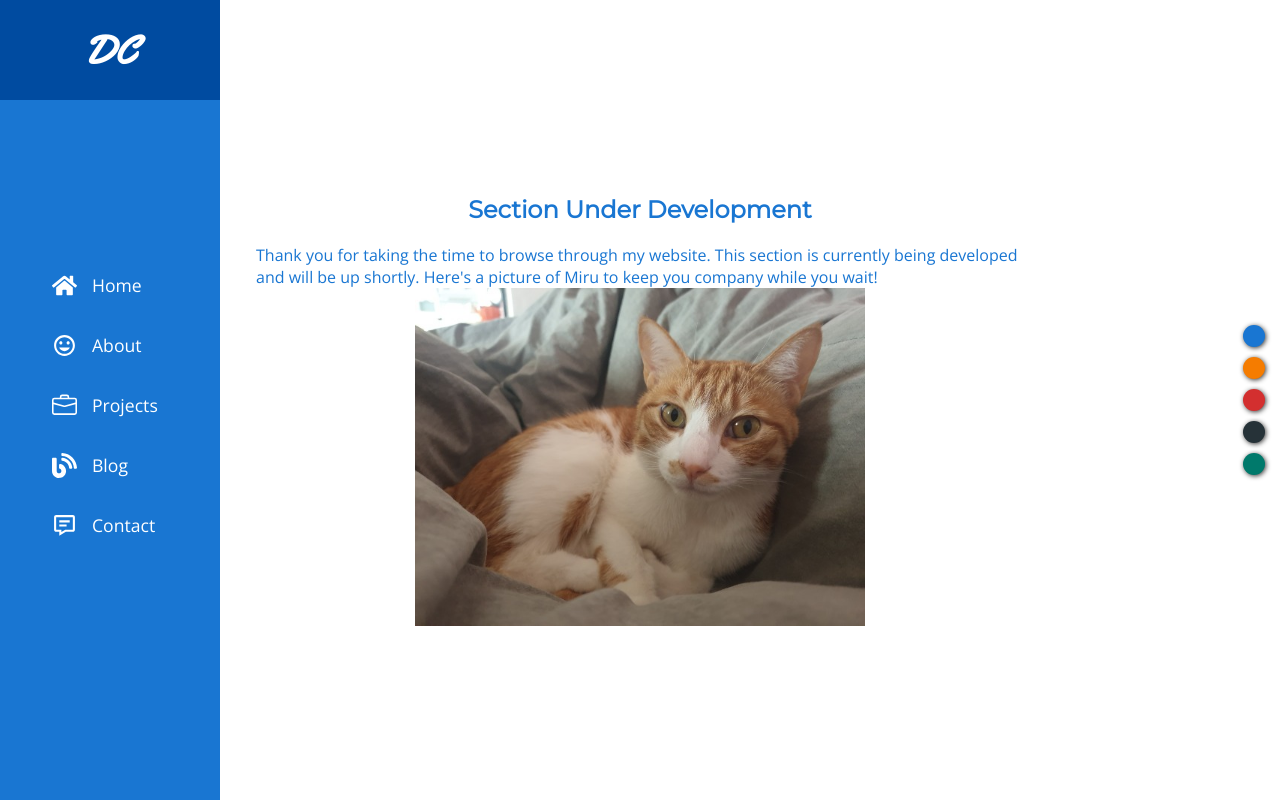
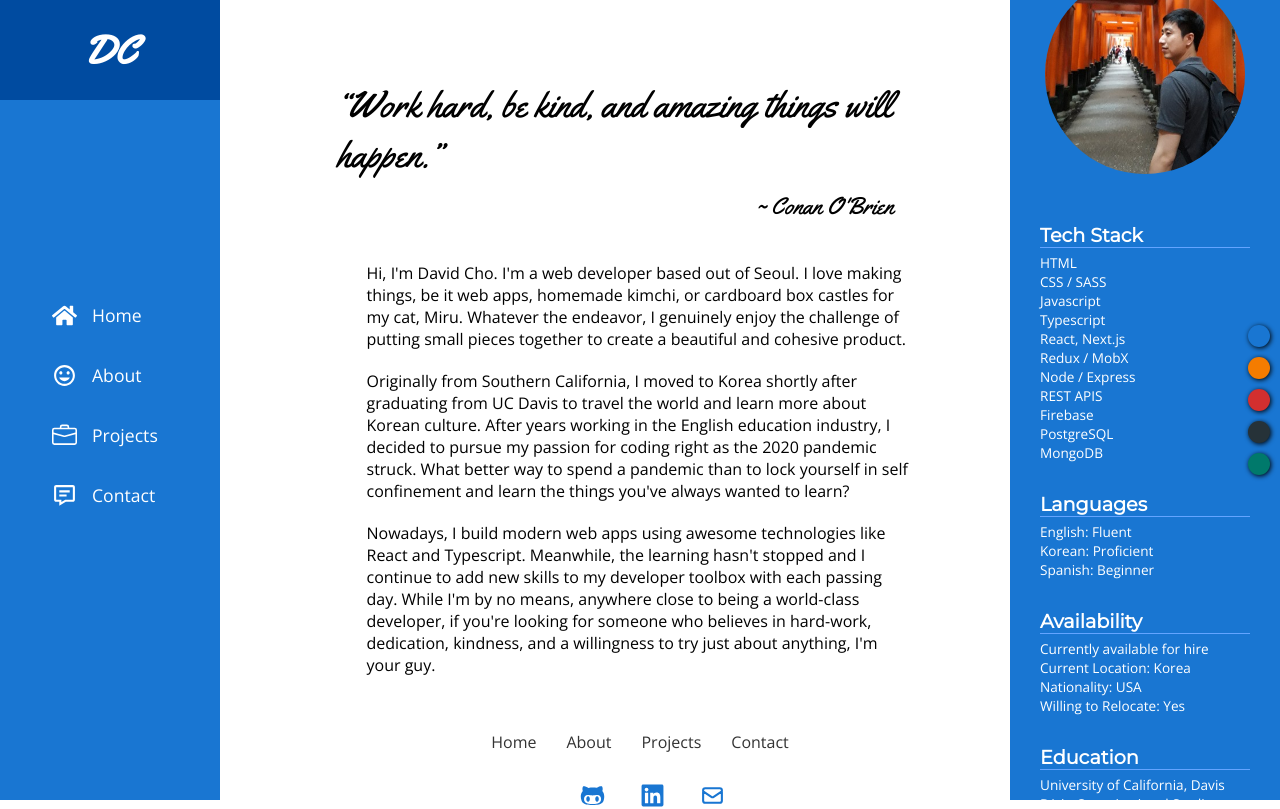
Before and after one commit to hoopslam/portfoliov2, a Next.js app: page /about in a window 1280 px wide. Shown: the top 809 px of the page. Built offline with nearby package versions, Linux system fonts and the light colour scheme.

Commit message:
added about section

```diff
--- a/components/Home/HomeContact.jsx
+++ b/components/Home/HomeContact.jsx
@@ -9,11 +9,11 @@ const HomeContact = () => {
         <Fade>
           <h1>Want to reach me?</h1>
         </Fade>
-        <Fade delay={500}>
+        <Fade>
           <p>Send me a message and I&apos;ll get back to you ASAP!</p>
         </Fade>
       </div>
-      <Fade delay={1200}>
+      <Fade fraction={.5}>
         <ContactForm />
       </Fade>
     </Container>
--- a/components/layout/Footer.jsx
+++ b/components/layout/Footer.jsx
@@ -15,12 +15,11 @@ const Footer = () => {
 				<Link href='/projects'>
 					<a>Projects</a>
 				</Link>
-				<Link href='/blog/'>
-					<a>Blog</a>
+				<Link href='/contact'>
+					<a>Contact</a>
 				</Link>
 			</LinksContainer>
 			<SocialLinks />
-			<p>Powered by coffee ☕</p>
 			<p>&#169; David Cho 2021 All rights reserved</p>
 		</FooterContainer>
 	);
@@ -40,6 +39,7 @@ const FooterContainer = styled.footer`
 	p {
 		margin: 5px;
 		padding: 5px;
+		font-family: "Yellowtail", cursive;
 	}
 
 `;
@@ -61,7 +61,7 @@ const LinksContainer = styled.nav`
 		}
 	}
 
-	@media screen and (max-width: 540px) {
+	@media screen and (max-width: 350px) {
 		display: block;
 		a {
 			padding: 8px 15px;
--- a/components/layout/Layout.jsx
+++ b/components/layout/Layout.jsx
@@ -33,6 +33,10 @@ const LayoutContainer = styled.div`
 
 const Main = styled.main`
 	width: 100%;
-	max-width: 768px;
+	max-width: 767px;
 	flex-grow: 1;
+
+	@media screen and (max-width: 990px) {
+		max-width: none;
+	}
 `;
--- a/components/layout/Navbar.jsx
+++ b/components/layout/Navbar.jsx
@@ -18,58 +18,66 @@ const Navbar = ({ themeHandler }) => {
     <>
       <NavbarContainer className={`${active ? "active" : ""}`}>
         <Logo>DC</Logo>
-        <ul>
-          <li>
+        <MenuList>
           <Link href="/" passHref>
-              <a onClick={menuToggler} >
-                <div className="centeredIcon"  aria-label="Home Link" >
-                  <FaHome className="icon" size={25} alt="Home Icon"/>
+            <a onClick={menuToggler}>
+              <ListItem>
+                <div className="centeredIcon" aria-label="Home Link">
+                  <FaHome className="icon" size={25} alt="Home Icon" />
                   <span>Home</span>
                 </div>
+              </ListItem>
             </a>
           </Link>
-          </li>
-          <li>
+
           <Link href="/about" passHref>
             <a onClick={menuToggler}>
-                <div className="centeredIcon"  aria-label="About Link">
-                  <MdTagFaces className="icon" size={25} alt="About Icon"/>
+              <ListItem>
+                <div className="centeredIcon" aria-label="About Link">
+                  <MdTagFaces className="icon" size={25} alt="About Icon" />
                   <span>About</span>
                 </div>
+              </ListItem>
             </a>
           </Link>
-          </li>
-          <li>
-            <Link href="/projects">
+
+          <Link href="/projects" passHref>
             <a onClick={menuToggler}>
-                <div className="centeredIcon"  aria-label="Projects Link">
-                  <BsBriefcase className="icon" size={25} alt="Projects Icon"/>
+              <ListItem>
+                <div className="centeredIcon" aria-label="Projects Link">
+                  <BsBriefcase className="icon" size={25} alt="Projects Icon" />
                   <span>Projects</span>
                 </div>
+              </ListItem>
             </a>
           </Link>
-          </li>
-          <li>
-            <Link href="/blog/">
+
+          {/* <Link href="/blog/" passHref>
             <a onClick={menuToggler}>
-                <div className="centeredIcon"  aria-label="Blog Link">
-                  <FaBlog className="icon" size={25} alt="Blog Icon"/>
+              <ListItem>
+                <div className="centeredIcon" aria-label="Blog Link">
+                  <FaBlog className="icon" size={25} alt="Blog Icon" />
                   <span>Blog</span>
                 </div>
+              </ListItem>
+            </a>
+          </Link> */}
+
+          <Link href="/contact" passHref>
+            <a onClick={menuToggler}>
+              <ListItem>
+                <div className="centeredIcon" aria-label="Contact Link">
+                  <BiMessageDetail
+                    className="icon"
+                    size={25}
+                    alt="Contact Icon"
+                  />
+                  <span>Contact</span>
+                </div>
+              </ListItem>
             </a>
           </Link>
-          </li>
-          <li>
-            <Link href="/contact">
-              <a onClick={menuToggler}>
-                <div className="centeredIcon" aria-label="Contact Link">
-                  <BiMessageDetail className="icon" size={25} alt="Contact Icon"/>
-                  <span>Contact</span>
-                </div>
-              </a>
-            </Link>
-          </li>
-        </ul>
+        </MenuList>
       </NavbarContainer>
       <Hamburger onClick={menuToggler} aria-label="hamburger menu">
         <div className={`bar top ${active ? "active" : ""}`}></div>
@@ -130,17 +138,6 @@ const NavbarContainer = styled.nav`
     opacity: 1;
   }
 
-  ul {
-    width: 80%;
-    text-align: center;
-  }
-
-  li {
-    height: 50px;
-    border-radius: 12px;
-    margin-top: 10px;
-  }
-
   .centeredIcon {
     display: flex;
     align-items: center;
@@ -148,12 +145,7 @@ const NavbarContainer = styled.nav`
     top: 50%;
   }
 
-  li:hover {
-    cursor: pointer;
-    background-color: ${({ theme }) => theme.light};
-  }
-
-  @media screen and (max-width: 768px) {
+  @media screen and (max-width: 990px) {
     width: 100%;
     max-width: 220px;
     left: -100%;
@@ -168,6 +160,21 @@ const NavbarContainer = styled.nav`
       left: 0;
     }
   }
+`;
+
+const ListItem = styled.div`
+  height: 50px;
+  border-radius: 12px;
+  margin-top: 10px;
+  :hover {
+    cursor: pointer;
+    background-color: ${({ theme }) => theme.light};
+  }
+`;
+
+const MenuList = styled.div`
+  width: 80%;
+  text-align: center;
 `;
 
 const Logo = styled.div`
@@ -221,7 +228,7 @@ const Hamburger = styled.button`
     transform: rotate(135deg) translate(-6px, 6px);
   }
 
-  @media screen and (max-width: 768px) {
+  @media screen and (max-width: 990px) {
     display: block;
   }
 `;
@@ -229,7 +236,7 @@ const Hamburger = styled.button`
 const ColorPicker = styled.div`
   position: fixed;
   top: 50%;
-  right: 10px;
+  right: 5px;
   transform: translate(0, -50%);
   display: flex;
   flex-direction: column;
@@ -243,7 +250,7 @@ const ColorPicker = styled.div`
     width: 22px;
     height: 22px;
     border: none;
-    box-shadow: 1px 1px 5px #333;
+    box-shadow: 1px 1px 5px #000;
     border-radius: 50%;
     transition: all 0.2s;
 
--- a/pages/about.jsx
+++ b/pages/about.jsx
@@ -1,29 +1,187 @@
 import styled from "styled-components";
-import Construction from "../components/ui/Construction";
 
 const about = () => {
-    return (
-        // <AboutContainer>
-        //     <h1>About Me</h1>
-        // </AboutContainer>
-        <div>
-            <Construction />
-        </div>
-    )
-}
+  return (
+    <AboutContainer>
+      <About>
+        <Quote>
+          <q>Work hard, be kind, and amazing things will happen.</q>
+          <p>~ Conan O&apos;Brien</p>
+        </Quote>
 
-export default about
+        <p>
+          Hi, I&apos;m David Cho. I&apos;m a web developer based out of
+          Seoul. I love making things, be it web apps, homemade kimchi, or
+          cardboard box castles for my cat, Miru. Whatever the endeavor, I
+          genuinely enjoy the challenge of putting small pieces together to
+          create a beautiful and cohesive product.
+        </p>
+        <p>
+          Originally from Southern California, I moved to Korea shortly after
+          graduating from UC Davis to travel the world and learn more about
+          Korean culture. After years working in the English education industry,
+          I decided to pursue my passion for coding right as the 2020 pandemic
+          struck. What better way to spend a pandemic than to lock yourself in
+          self confinement and learn the things you've always wanted to learn?
+        </p>
+        <p>
+          Nowadays, I build modern web apps using awesome technologies like
+          React and Typescript. Meanwhile, the learning hasn&apos;t stopped and
+          I continue to add new skills to my developer toolbox with each passing
+          day. While I&apos;m by no means, anywhere close to being a world-class
+          developer, if you're looking for someone who believes in hard-work,
+          dedication, kindness, and a willingness to try just about anything,
+          I'm your guy.
+        </p>
+      </About>
+      <FunFacts>
+        <ImageContainer>
+          <ProfileImg src="/images/profile.jpg" alt="David Cho profile pic" />
+        </ImageContainer>
+        <Cat>
+          <h2>Tech Stack</h2>
+          <ul>
+            <li>HTML</li>
+            <li>CSS / SASS</li>
+            <li>Javascript</li>
+            <li>Typescript</li>
+            <li>React, Next.js</li>
+            <li>Redux / MobX</li>
+            <li>Node / Express</li>
+            <li>REST APIS</li>
+            <li>Firebase</li>
+            <li>PostgreSQL</li>
+            <li>MongoDB</li>
+          </ul>
+        </Cat>
+        <Cat>
+          <h2>Languages</h2>
+          <ul>
+            <li>English: Fluent </li>
+            <li>Korean: Proficient</li>
+            <li>Spanish: Beginner</li>
+          </ul>
+        </Cat>
+        <Cat>
+          <h2>Availability</h2>
+          <ul>
+            <li>Currently available for hire</li>
+            <li>Current Location: Korea</li>
+            <li>Nationality: USA</li>
+            <li>Willing to Relocate: Yes</li>
+          </ul>
+        </Cat>
 
-// const AboutContainer = styled.div`
-//     display: flex;
-//     flex-direction: column;
-//     justify-content: center;
-//     align-items: center;
-//     width: 100%;
-//     text-align: center;
+        <Cat>
+          <h2>Education</h2>
+          <ul>
+            <li>University of California, Davis</li>
+            <li>BA in Organizational Studies</li>
+            <li>Graduated in 2009</li>
+          </ul>
+        </Cat>
+      </FunFacts>
+    </AboutContainer>
+  );
+};
 
-//     h1 {
-//         width: 100%;
+export default about;
 
-//     }
-// `
+const AboutContainer = styled.div`
+  display: grid;
+  grid-template-columns: 1fr;
+  width: 100%;
+  align-items: flex-start;
+  justify-items: center;
+
+  @media screen and (max-width: 990px) {
+    margin: 0;
+    grid-template-columns: 1fr;
+  }
+`;
+
+const About = styled.section`
+  margin-top: 50px;
+  padding: 10px;
+  width: 100%;
+  max-width: 667px;
+  display: flex;
+  flex-direction: column;
+  align-items: center;
+  p {
+    margin: 10px 50px;
+  }
+`;
+
+const Quote = styled.div`
+  font-size: 2.3rem;
+  font-family: "Yellowtail", cursive;
+  padding: 20px;
+
+  p {
+    font-size: 1.5rem;
+    text-align: right;
+  }
+`;
+
+const FunFacts = styled.section`
+  position: absolute;
+  top: 0;
+  right: 0;
+  display: flex;
+  flex-direction: column;
+  justify-content: center;
+  align-items: center;
+  background-color: ${({ theme }) => theme.sidebar};
+  color: white;
+  font-size: 0.85rem;
+  padding: 10px 10px 20px;
+  height: 100%;
+  min-height: 100vh;
+
+  h2 {
+    font-size: 1.2rem;
+    margin: 10px 0px 5px;
+    border-bottom: 1px solid ${({ theme }) => theme.light};
+  }
+
+  h1 {
+    font-size: 2.5rem;
+    text-align: center;
+  }
+
+  p {
+    margin: 5px;
+  }
+
+  @media screen and (max-width: 990px) {
+    width: 100%;
+    padding: 30px;
+    position: relative;
+    flex-direction: row;
+    flex-wrap: wrap;
+    align-items: flex-start;
+    justify-content: center;
+
+    h1 {
+      margin-top: 20px;
+    }
+  }
+`;
+
+const Cat = styled.div`
+  width: 230px;
+  padding: 10px;
+`;
+
+const ProfileImg = styled.img`
+  border-radius: 50%;
+  width: 200px;
+  height: 200px;
+  margin: 25px;
+`;
+
+const ImageContainer = styled.div`
+  width: 100%;
+  text-align: center;
+`;
```
Also changed, not shown: components/Home/HomeHeader.jsx (+4 -4 lines). Lines whose indentation alone changed are shown as unchanged.
